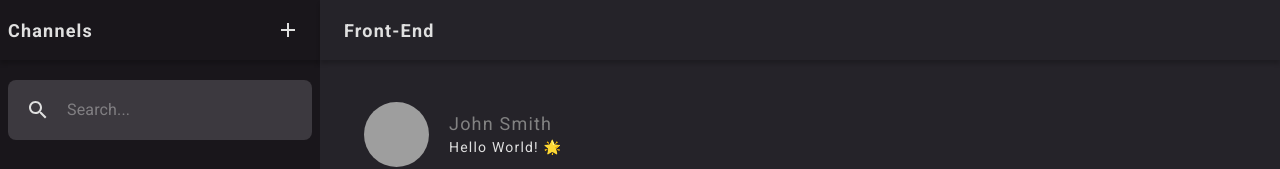
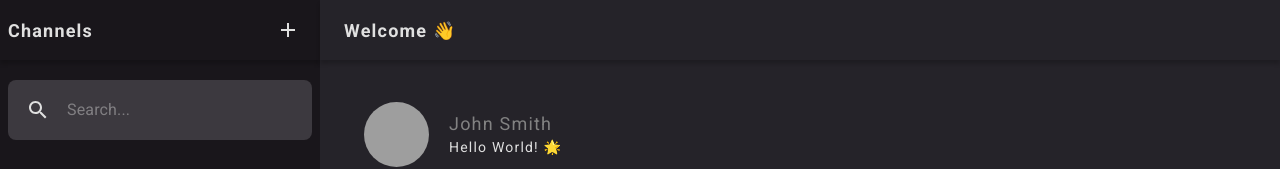
Before and after one commit to bluedone/GroupChat, a React (Create React App) app in the folder frontend/: page / in a window 1280 px wide. Shown: the top 169 px of the page. Built offline with nearby package versions, Linux system fonts and the light colour scheme; grey boxes are pictures that could not be loaded.

Commit message:
Minor Changes

```diff
--- a/frontend/src/views/AppView/index.tsx
+++ b/frontend/src/views/AppView/index.tsx
@@ -27,7 +27,7 @@ const AppView: React.FC<Props> = props => {
         <BottomBar exitClick={() => console.log('Clicked')} />
       </div>
       <div className={styles.main}>
-        <MainTopBar title="Front-End" menuClick={() => console.log('Clicked')} />
+        <MainTopBar title="Welcome 👋" menuClick={() => console.log('Clicked')} />
         <Messages messages={DUMMY_MESSAGES} />
         <MsgInput />
       </div>
```
Also changed, not shown: 1 other file (tests, documents, lock files or other folders).
